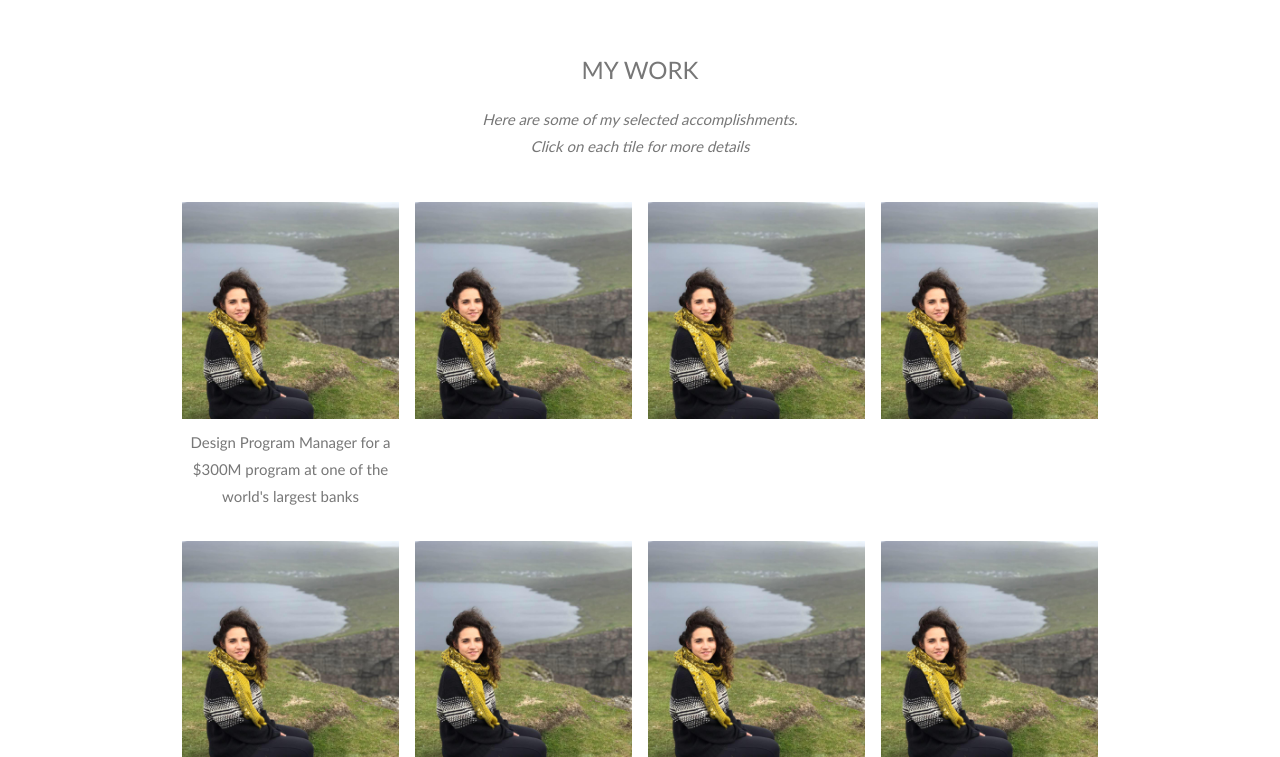
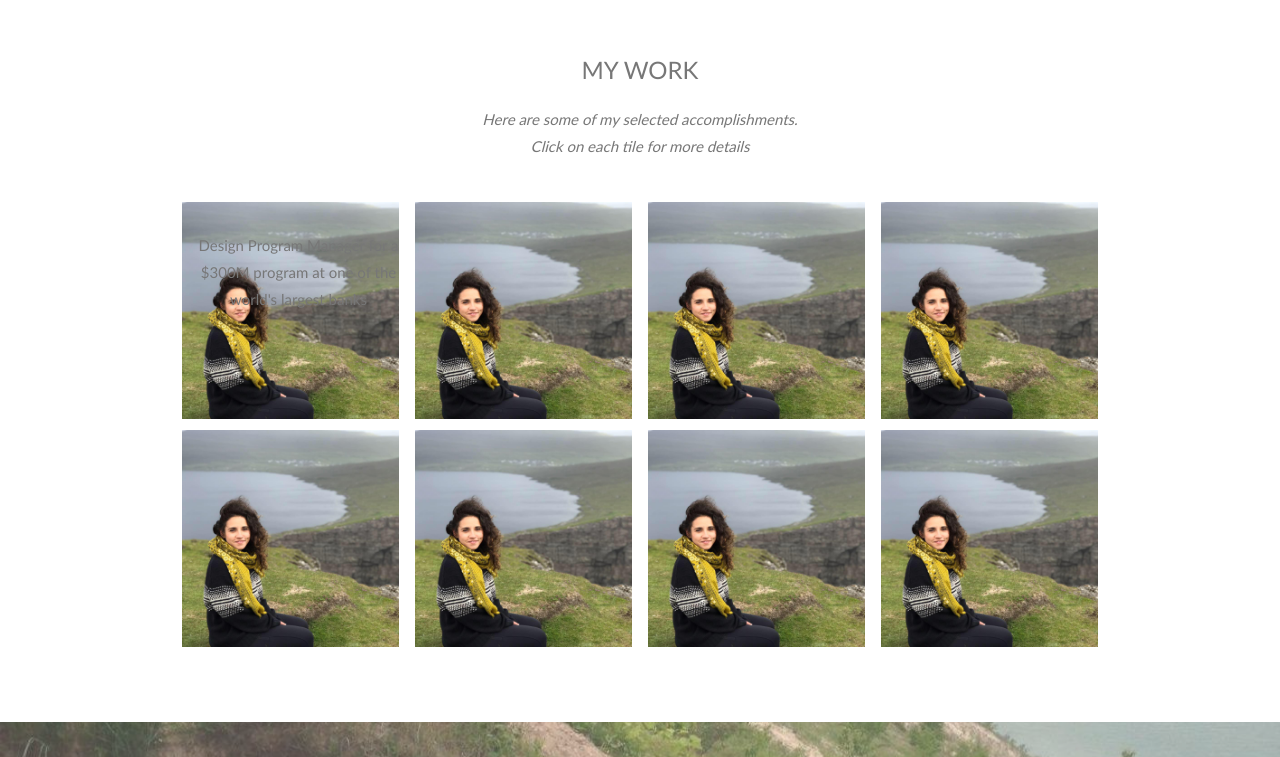
Before and after one commit to adelafedor/adelafedor.github.io, a PHP site: page / in a window 1280 px wide. Shown: the part 2315-3072 px from the top of the page. Run offline with PHP 8.4, Linux system fonts and the light colour scheme.

Commit message:
figuring out experiences

```diff
--- a/index.html
+++ b/index.html
@@ -122,9 +122,9 @@
 
     <!-- Responsive Grid. Four columns on tablets, laptops and desktops. Will stack on mobile devices/small screens (100% width) -->
     <div class="w3-row-padding w3-center">
-        <div class="w3-col m3" >
+        <div class="w3-col m3 tile">
             <img src="Me.jpg" style="width:100%" onclick="onClick(this)" class="w3-hover-opacity" alt="The mist over the mountains">
-            <p> Design Program Manager for a $300M program at one of the world's largest banks </p>
+            <p class="tile-text"> Design Program Manager for a $300M program at one of the world's largest banks </p>
                 </div>
 
         <div class="w3-col m3">
--- a/main.css
+++ b/main.css
@@ -208,3 +208,5 @@ hr{border:0;border-top:1px solid #eee;margin:20px 0}
 .w3-border-white,.w3-hover-border-white:hover{border-color:#fff!important}
 .w3-border-black,.w3-hover-border-black:hover{border-color:#000!important}
 .w3-border-grey,.w3-hover-border-grey:hover,.w3-border-gray,.w3-hover-border-gray:hover{border-color:#bbb!important}
+.tile{position:relative;width:100%}
+.tile-text{position:absolute;top:15px;width:100%}
```
